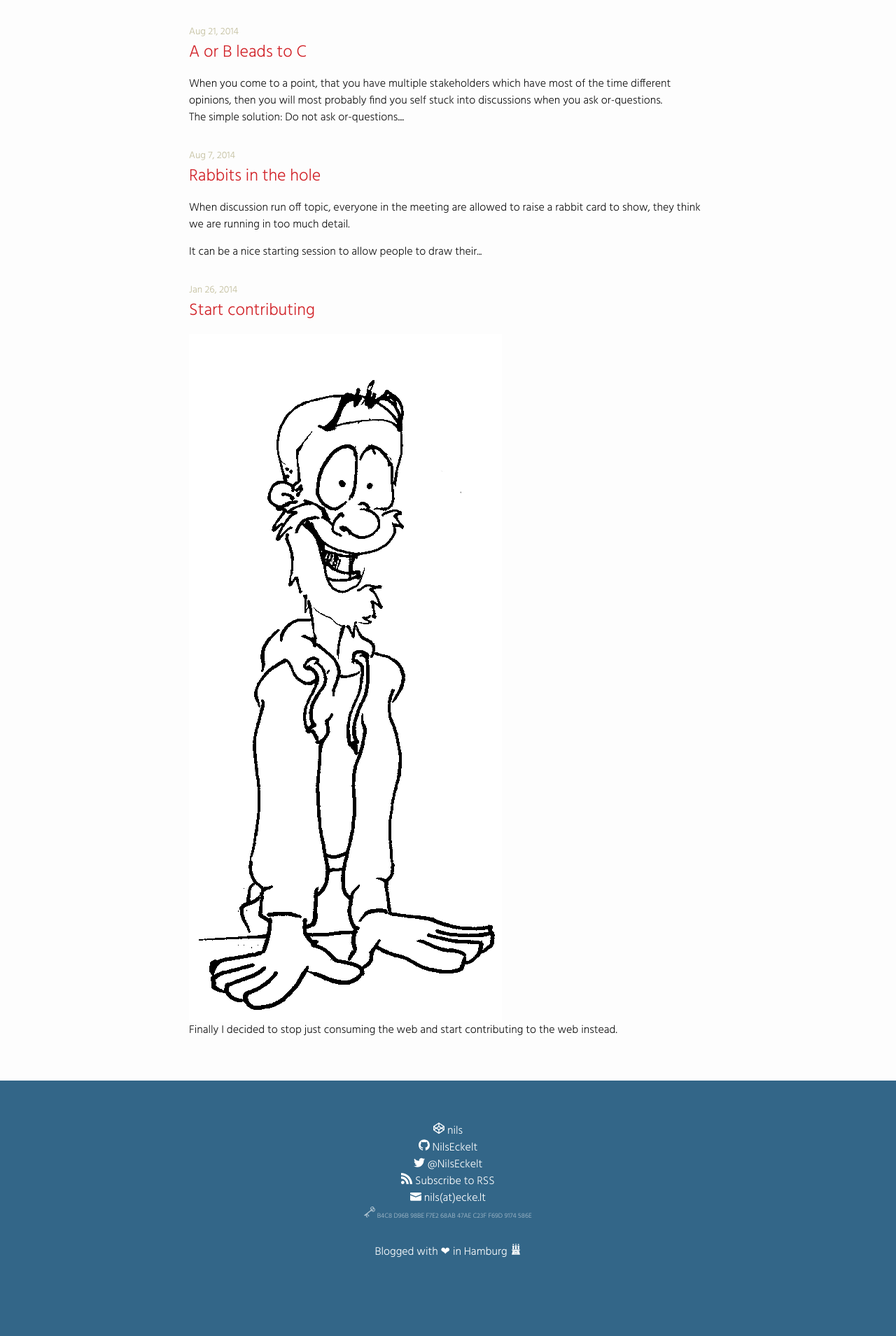
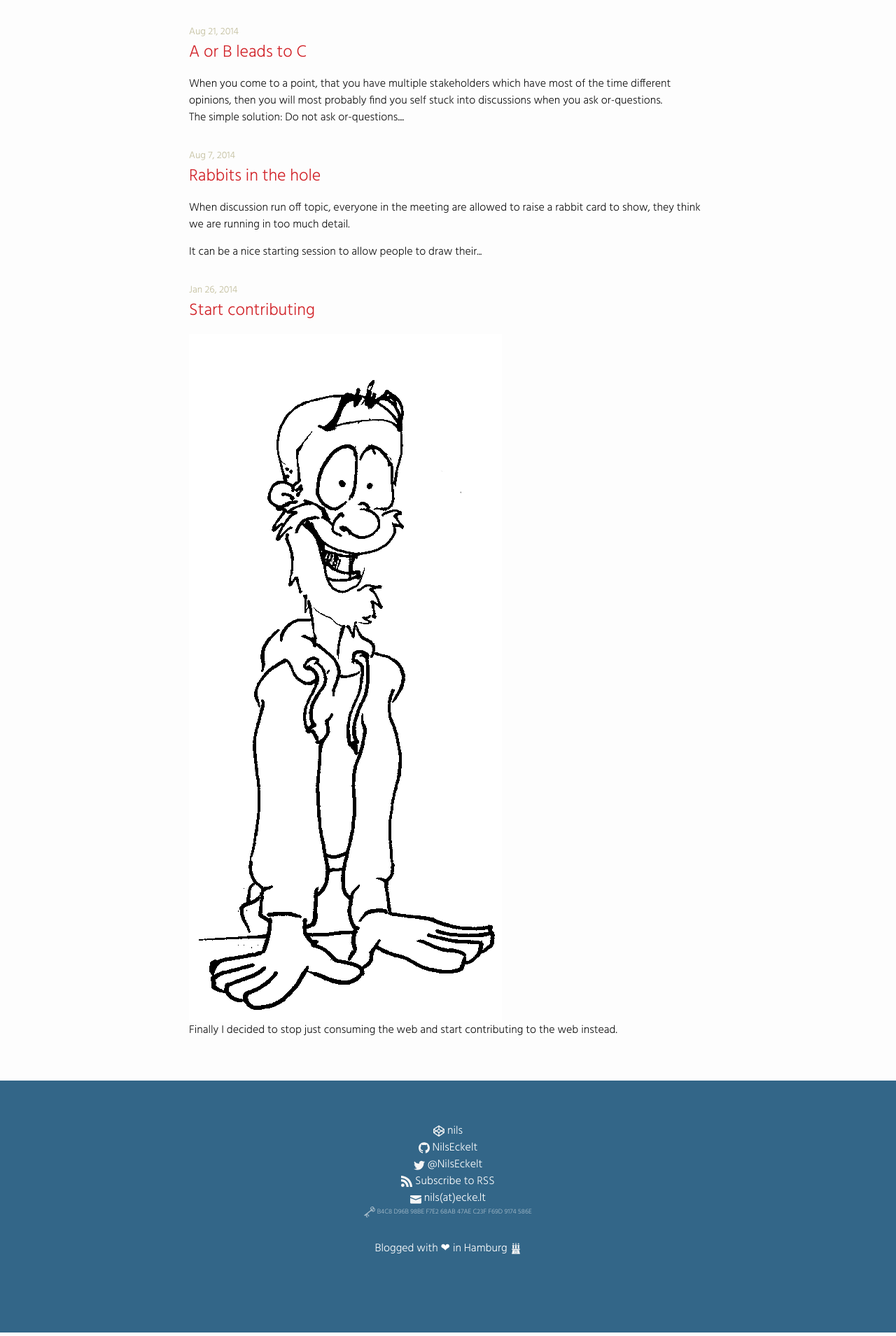
Before and after one commit to NilsEckelt/gh-pages, a Jekyll site: the page built from index.html, in a window 1280 px wide. Shown: the part 1377-3286 px from the top of the page at 70% size. Built offline with Jekyll 4.4.1, drawn with Linux system fonts in a browser that asks for light colours; nearby versions of some CDN libraries; a script that is not in the unit is left out.

Commit message:
adjusted icons

```diff
--- a/_sass/_base.scss
+++ b/_sass/_base.scss
@@ -191,8 +191,6 @@ pre {
  * Icons
  */
 .icon {
-
-    > svg {
     display: inline-block;
     fill: $icons;
     height: 16px;
@@ -203,4 +201,3 @@ pre {
         fill: $grey-color;
     }
 }
-}
```
Lines whose indentation alone changed are shown as unchanged.
